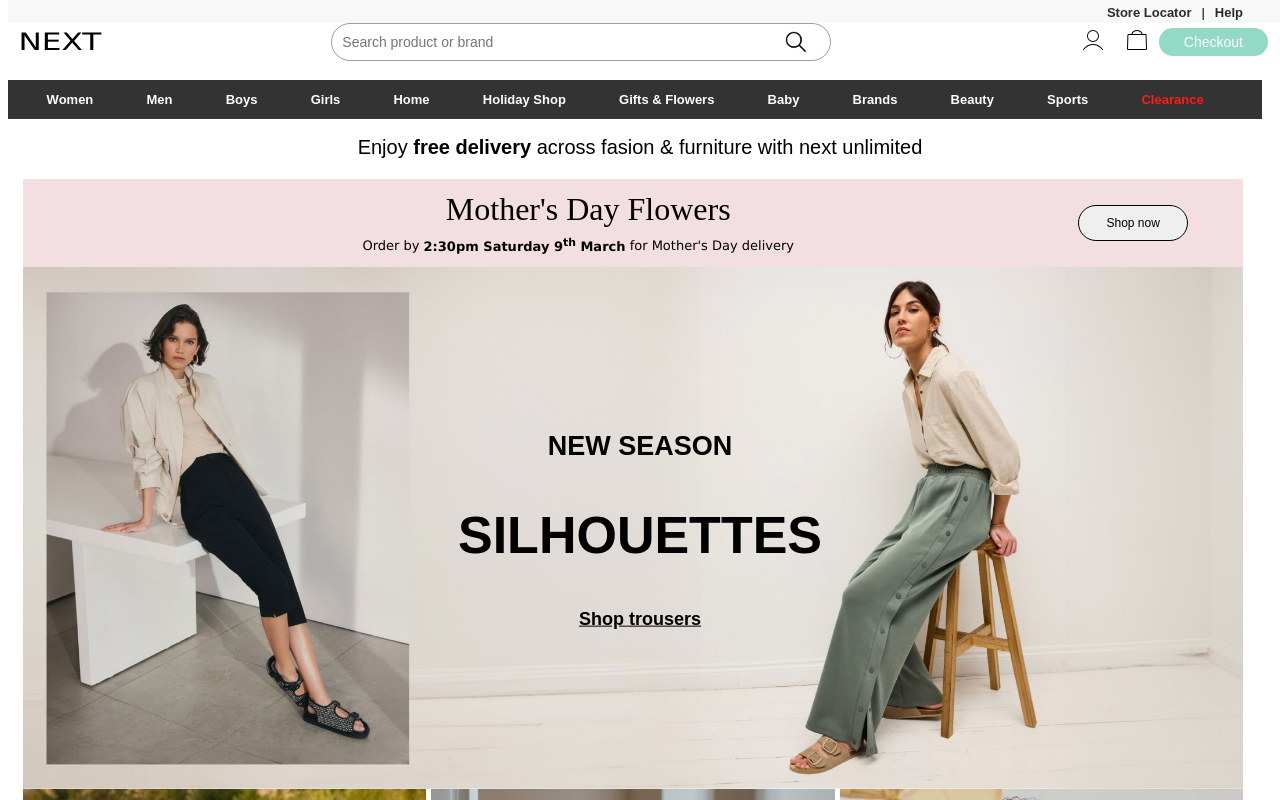
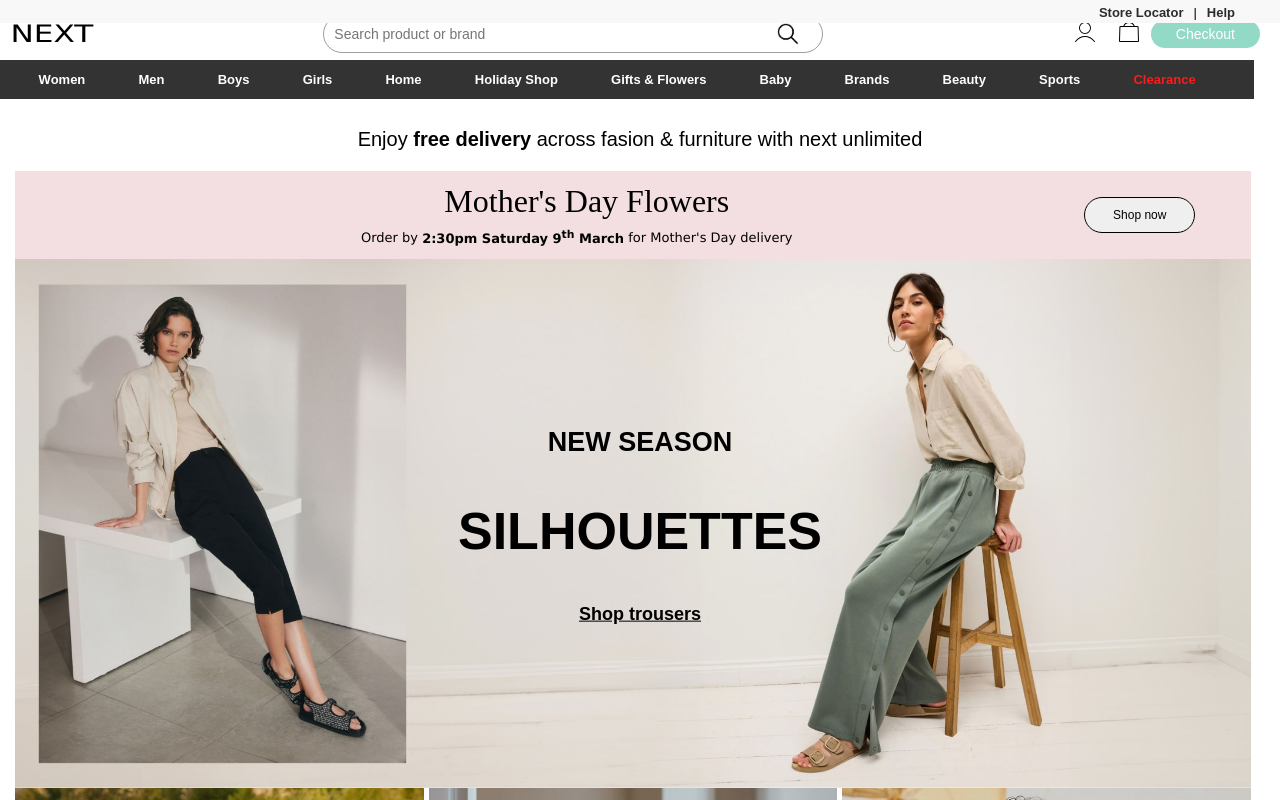
Before and after one commit to umair763/NEXT-web-Home-pg-Clone, a plain HTML site: page index.html in a window 1280 px wide. Shown: the top 800 px of the page. Drawn offline with Linux system fonts and the light colour scheme; a script that the page names is missing; files whose address does not match are found by name; a web font is replaced by a local one.

```diff
--- a/style.css
+++ b/style.css
@@ -1,7 +1,12 @@
 /* //////////////////////////////note:: navbar /////////////////////////////////// */
-a{
-	text-decoration: none;
-	color: black;
+body {
+    margin: 0;
+    padding: 0;
+}
+
+a {
+    text-decoration: none;
+    color: black;
 }
 
 .top-right-corner-level-1 {
@@ -106,7 +111,8 @@ a{
     z-index: 1;
     /* top: calc(10% + 2px);  */
     font-family: 'Caros Light', sans-serif;
-    top: 10%;
+    top: 0;
+    margin-top: 60px;
     width: 98%;
     box-sizing: border-box;
     display: flex;
```
Also changed, not shown: index.html (+1 -1 lines).
